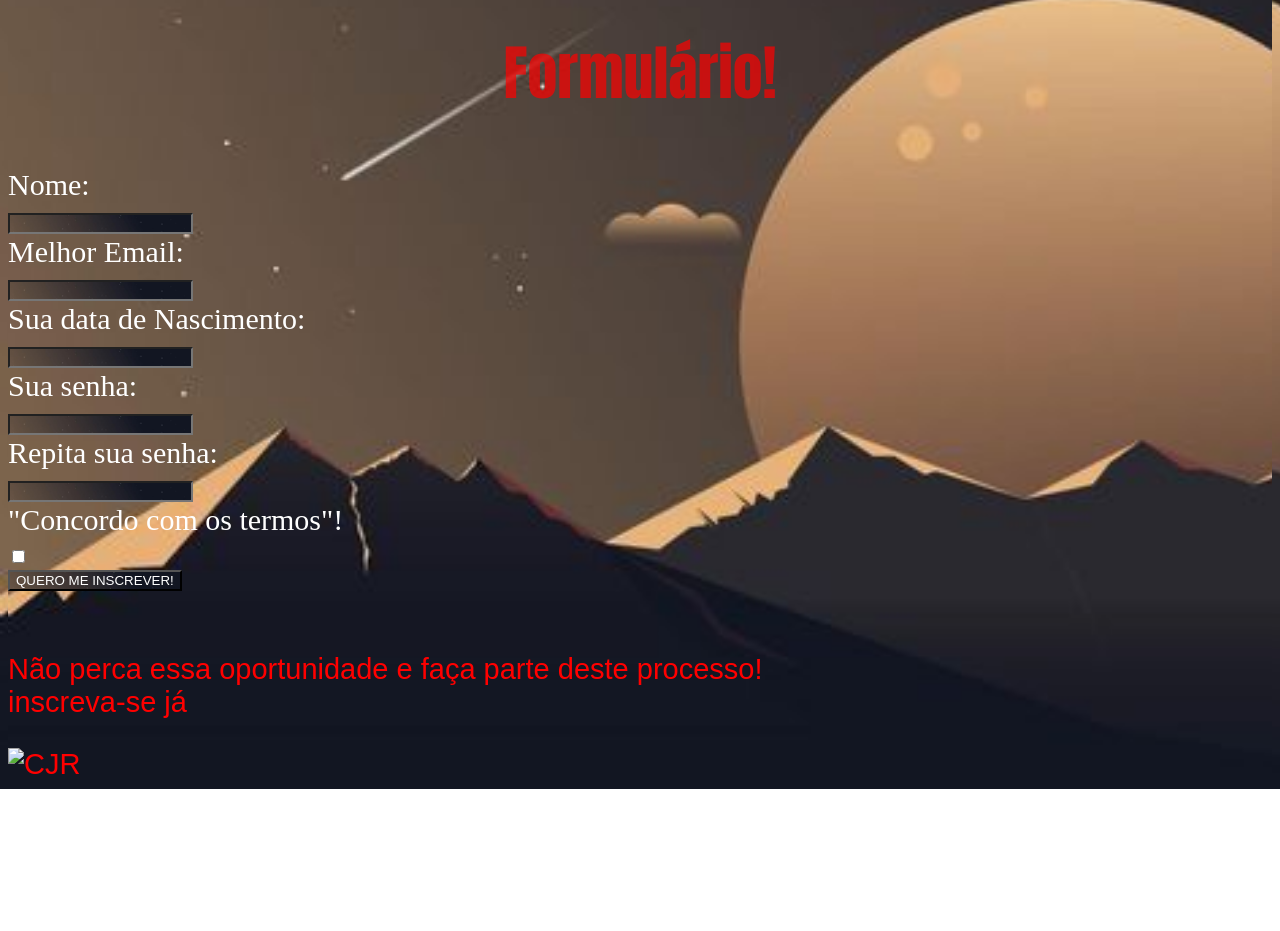
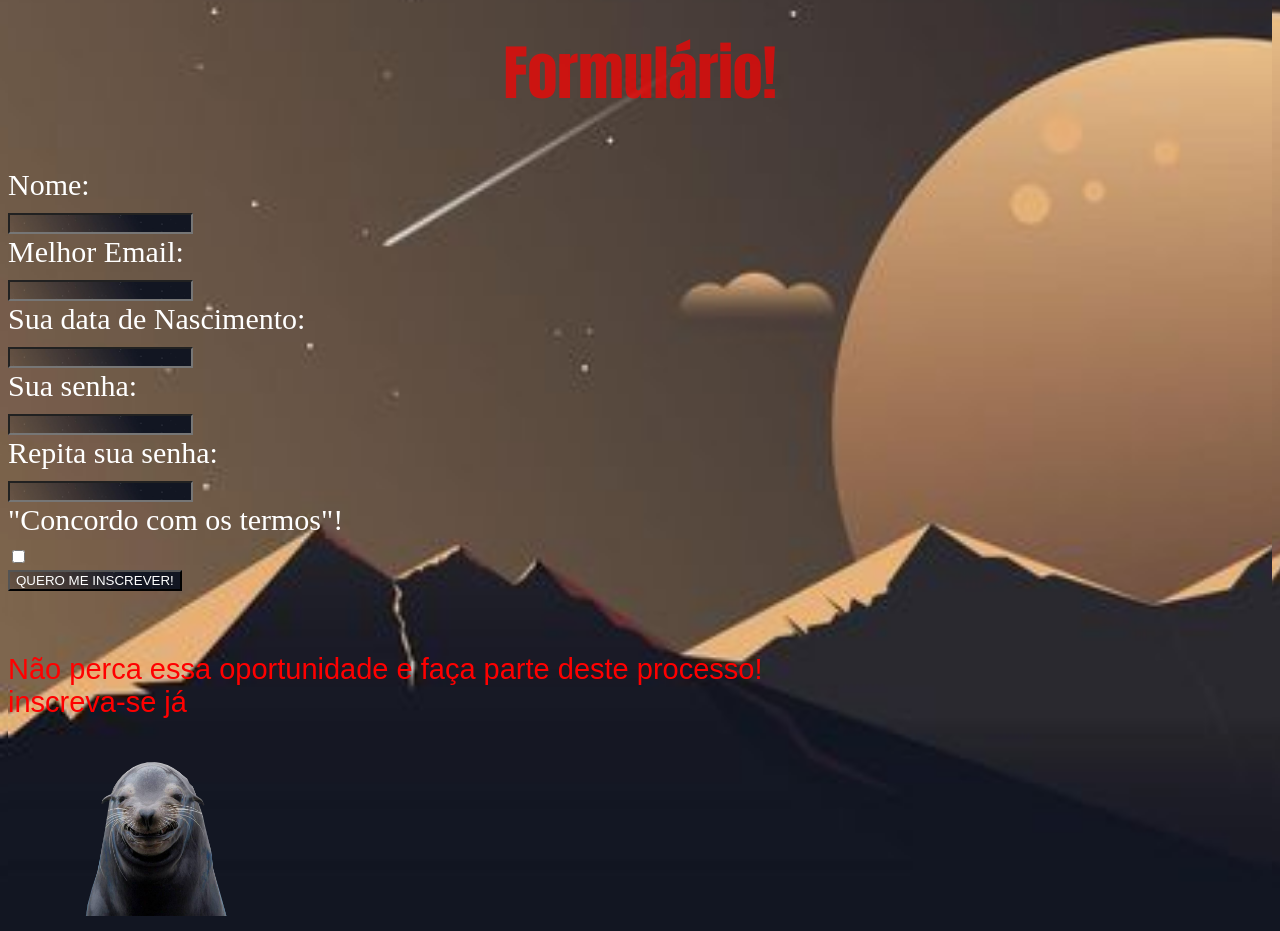
Before and after one commit to juanfroes/Primeiro-f-rmulario-CJR, a plain HTML site: page index.html in a window 1280 px wide. Shown: the part 380-1311 px from the top of the page. Before the commit the page ends 1169 px from the top, so only its background shows below. Drawn offline with Linux system fonts and the light colour scheme.

Commit message:
feat : atu

```diff
--- a/index.html
+++ b/index.html
@@ -44,6 +44,6 @@
     <button type="button" class="rr" id="botao">QUERO ME INSCREVER!</button><br>
 
     <p class="io" class="para" >Não perca essa oportunidade e faça parte deste processo!<br> inscreva-se já</p>
-    <img class="io" src="../001/focatiaa.png" width="280px" alt="CJR"></img>
+    <img class="io" src="../Primeiro-f-rmulario-CJR/focatiaa.png" width="280px" alt="CJR"></img>
 </body>
 </html>
```
